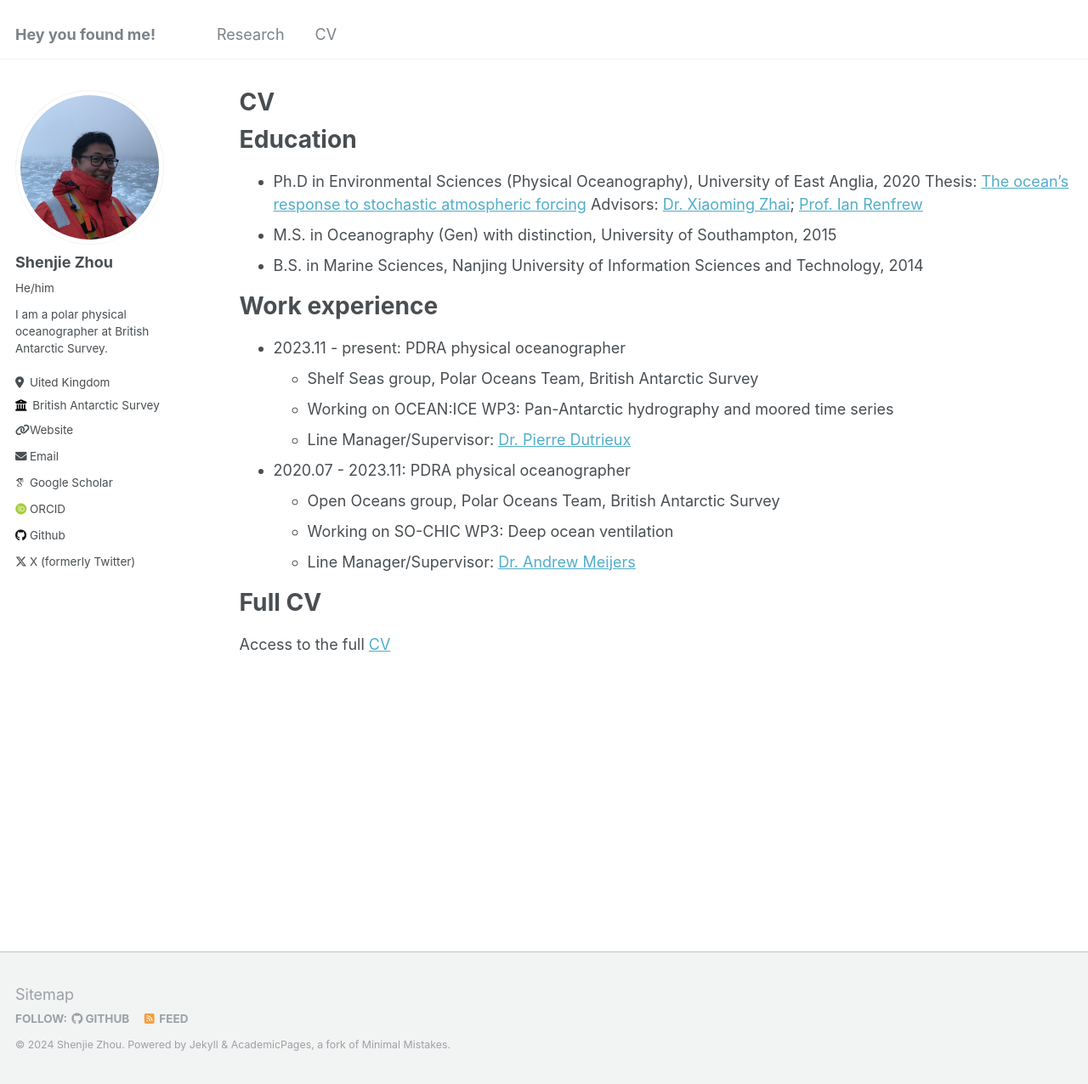
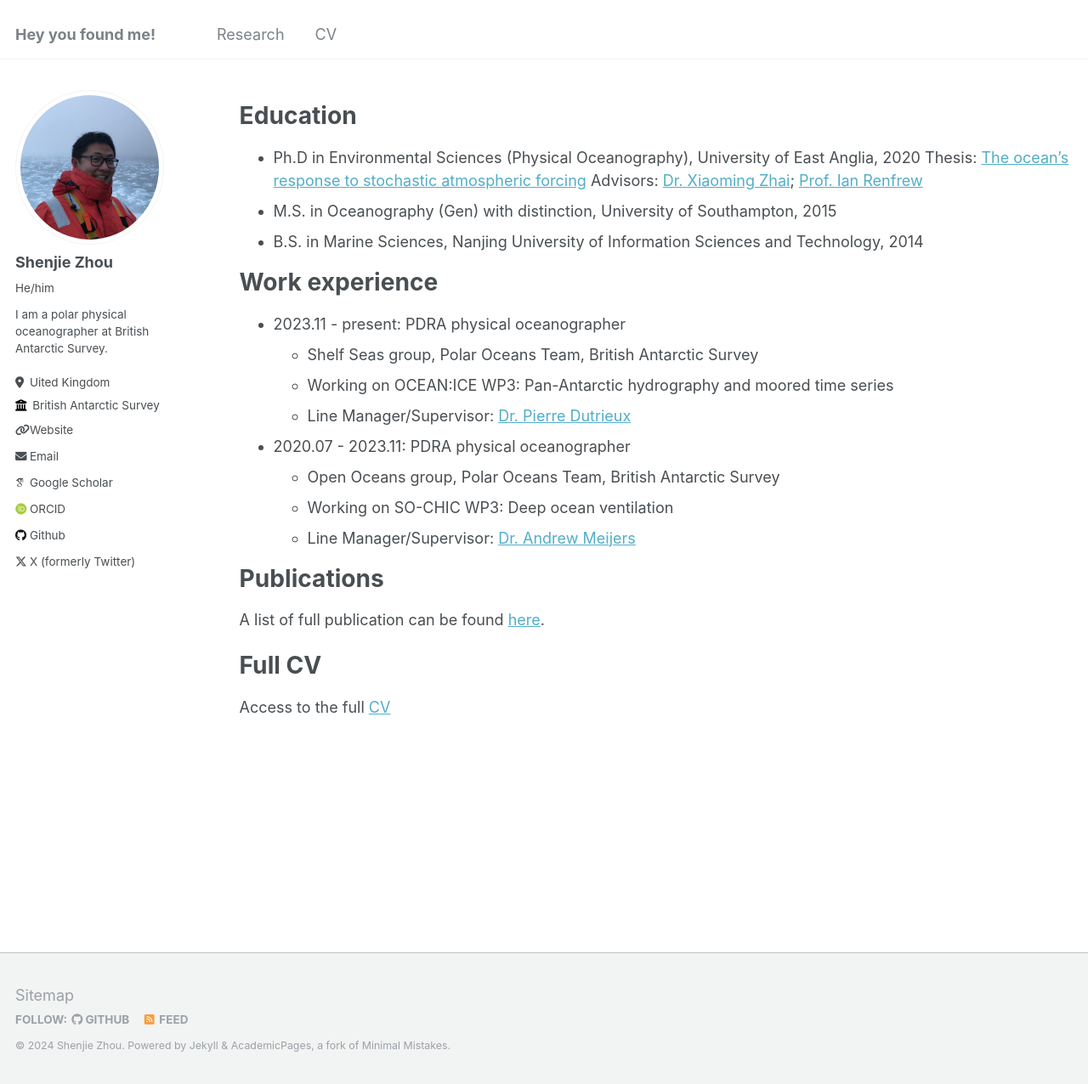
Before and after one commit to ShenjieZhouBAS/ShenjieZhouBAS.github.io, a Jekyll site: the page built from _pages/cv.md, in a window 1280 px wide and 1276 px high. Shown: the whole window at 85% size. Built offline with Jekyll 4.4.1, drawn with Linux system fonts in a browser that asks for light colours; some web fonts are replaced.

Commit message:
Update cv.md

```diff
--- a/_pages/cv.md
+++ b/_pages/cv.md
@@ -1,6 +1,6 @@
 ---
 layout: archive
-title: "CV"
+title: ""
 permalink: /cv/
 author_profile: true
 redirect_from:
@@ -29,6 +29,10 @@ Work experience
   * Working on SO-CHIC WP3: Deep ocean ventilation
   * Line Manager/Supervisor: [Dr. Andrew Meijers](https://www.bas.ac.uk/profile/andmei/)
 
+Publications
+======
+A list of full publication can be found [here](https://scholar.google.com/citations?user=6hXlKKAAAAAJ&hl=en&oi=ao).
+
 Full CV
 ======
 Access to the full [CV](https://drive.google.com/file/d/1haxMyxIMQy1svYgj2eHBFOOVrdA2rJdU/view?usp=sharing)
```
